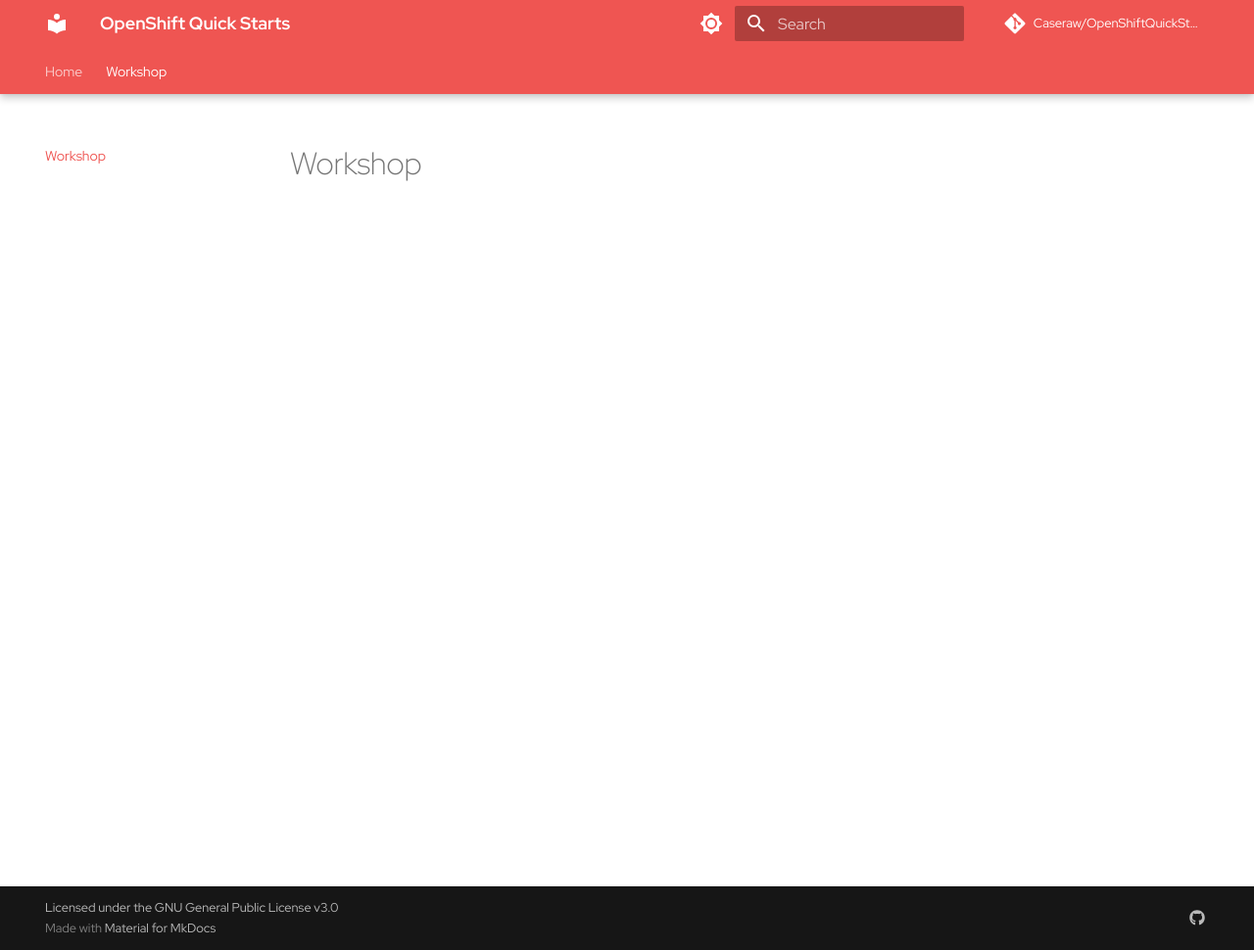
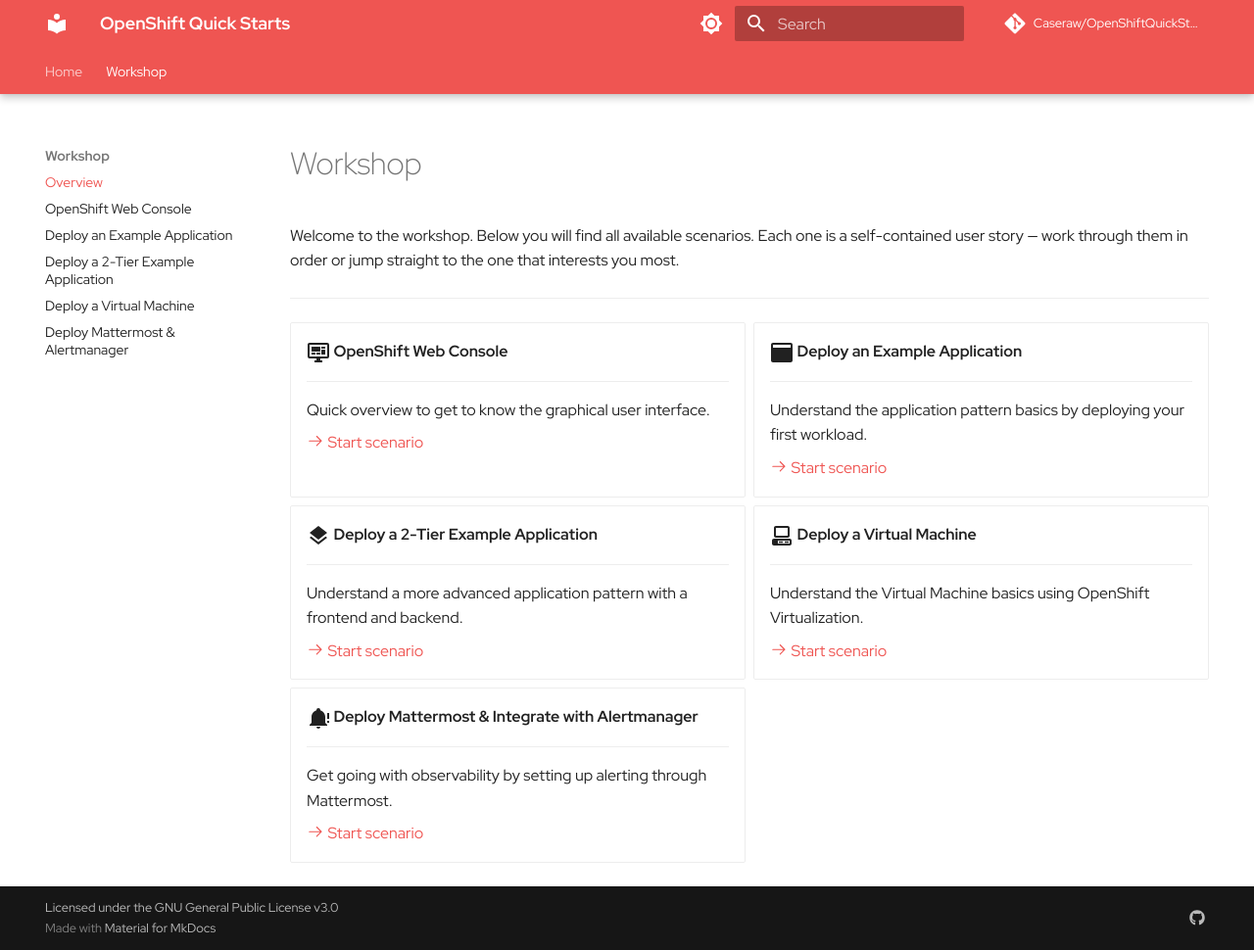
Before and after one commit to Caseraw/OpenShiftQuickStarts, an MkDocs documentation site: the page built from docs/workshop.md, in a window 1280 px wide and 970 px high. Shown: the whole window at 98% size. Built offline with MkDocs 1.6.1 and Material for MkDocs 9.7.7, drawn with Linux system fonts in a browser that asks for light colours; some web fonts are replaced; comment, search, counter and statistics services are not loaded.

Commit message:
Add workshop landing page and scenario placeholders
Homepage is now a simple landing page with a single card linking to the
workshop. The Workshop page lists all five scenarios as grid cards with
short descriptions. Each scenario has an empty placeholder page ready
for content.

Scenarios added:
- OpenShift Web Console
- Deploy an Example Application
- Deploy a 2-Tier Example Application
- Deploy a Virtual Machine
- Deploy Mattermost & Integrate with Alertmanager

Navigation updated to nest all scenarios under the Workshop section.

Co-authored-by: Cursor <cursoragent@cursor.com>

```diff
--- a/docs/workshop.md
+++ b/docs/workshop.md
@@ -1 +1,54 @@
+---
+hide:
+  - toc
+---
+
 # Workshop
+
+Welcome to the workshop. Below you will find all available scenarios. Each one is a self-contained user story — work through them in order or jump straight to the one that interests you most.
+
+---
+
+<div class="grid cards" markdown>
+
+-   :material-monitor-dashboard:{ .lg .middle } **OpenShift Web Console**
+
+    ---
+
+    Quick overview to get to know the graphical user interface.
+
+    [:octicons-arrow-right-24: Start scenario](scenarios/openshift-web-console.md)
+
+-   :material-application:{ .lg .middle } **Deploy an Example Application**
+
+    ---
+
+    Understand the application pattern basics by deploying your first workload.
+
+    [:octicons-arrow-right-24: Start scenario](scenarios/deploy-example-application.md)
+
+-   :material-layers:{ .lg .middle } **Deploy a 2-Tier Example Application**
+
+    ---
+
+    Understand a more advanced application pattern with a frontend and backend.
+
+    [:octicons-arrow-right-24: Start scenario](scenarios/deploy-2-tier-application.md)
+
+-   :material-desktop-classic:{ .lg .middle } **Deploy a Virtual Machine**
+
+    ---
+
+    Understand the Virtual Machine basics using OpenShift Virtualization.
+
+    [:octicons-arrow-right-24: Start scenario](scenarios/deploy-virtual-machine.md)
+
+-   :material-bell-alert:{ .lg .middle } **Deploy Mattermost & Integrate with Alertmanager**
+
+    ---
+
+    Get going with observability by setting up alerting through Mattermost.
+
+    [:octicons-arrow-right-24: Start scenario](scenarios/deploy-mattermost-alertmanager.md)
+
+</div>
--- a/mkdocs.yml
+++ b/mkdocs.yml
@@ -73,7 +73,13 @@ markdown_extensions:
 
 nav:
   - Home: index.md
-  - Workshop: workshop.md
+  - Workshop:
+    - Overview: workshop.md
+    - OpenShift Web Console: scenarios/openshift-web-console.md
+    - Deploy an Example Application: scenarios/deploy-example-application.md
+    - Deploy a 2-Tier Example Application: scenarios/deploy-2-tier-application.md
+    - Deploy a Virtual Machine: scenarios/deploy-virtual-machine.md
+    - Deploy Mattermost & Alertmanager: scenarios/deploy-mattermost-alertmanager.md
 
 extra:
   social:
```
Also changed, not shown: docs/index.md (+23 -0 lines), docs/scenarios/deploy-2-tier-application.md (added, +4 -0 lines), docs/scenarios/deploy-example-application.md (added, +4 -0 lines), docs/scenarios/deploy-mattermost-alertmanager.md (added, +4 -0 lines), docs/scenarios/deploy-virtual-machine.md (added, +4 -0 lines), docs/scenarios/openshift-web-console.md (added, +4 -0 lines).
